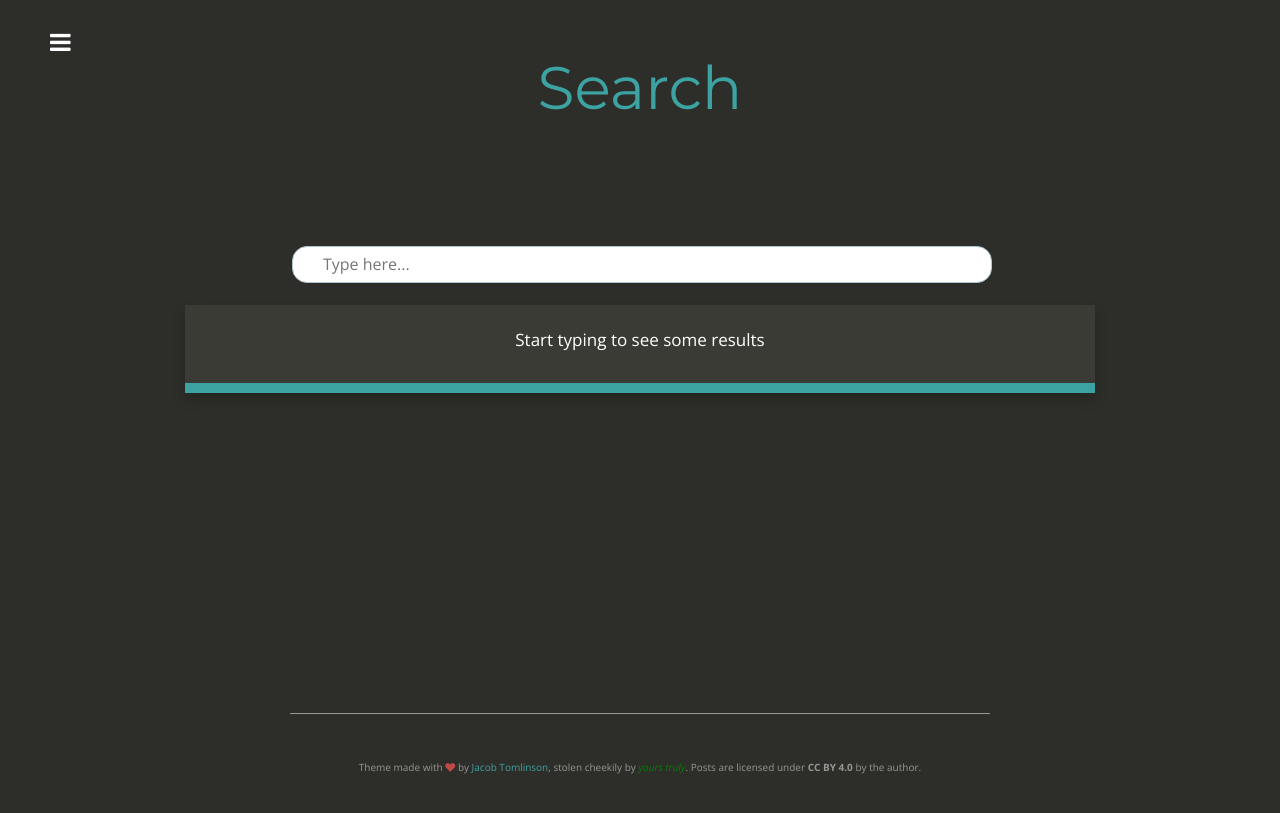
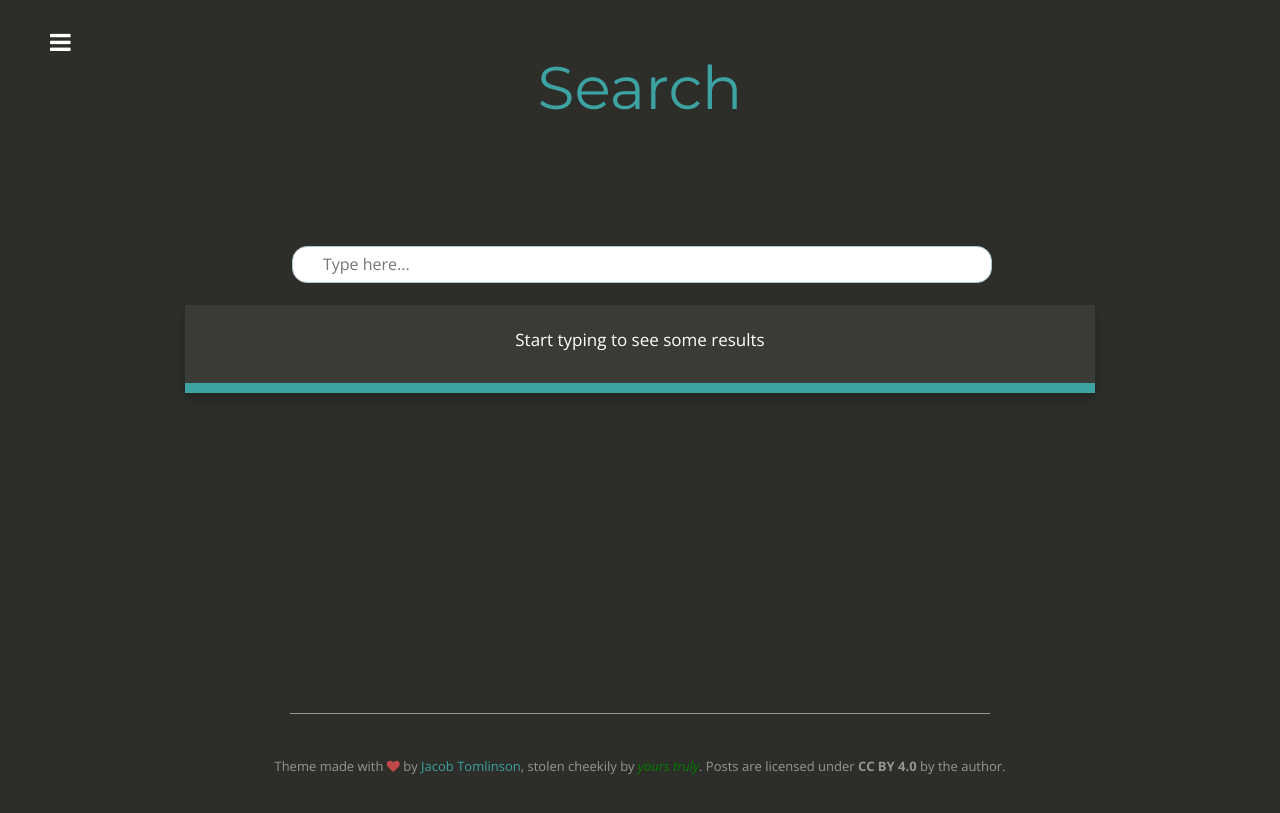
Before and after one commit to Owl-A/owl-a.github.io, a Jekyll site: the page built from search.html, in a window 1280 px wide. Shown: the top 813 px of the page. Built offline with Jekyll 4.4.1, drawn with Linux system fonts in a browser that asks for light colours; nearby versions of some CDN libraries.

Commit message:
back to sq one

```diff
--- a/_config.yml
+++ b/_config.yml
@@ -38,7 +38,7 @@
 facebook_link: https://www.facebook.com/chinmay.awale
 
 # Footer
-footer_left: "<font size=\"1pt\">Theme made with <i class=\"fa fa-heart\"></i> by <a href=\"https://twitter.com/_JacobTomlinson\">Jacob Tomlinson</a>, stolen cheekily by <font color=\"green\"><i>yours truly</i></font>. Posts are licensed under <b>CC BY 4.0</b> by the author.</font>"
+footer_left: "<font size=\"2pt\">Theme made with <i class=\"fa fa-heart\"></i> by <a href=\"https://twitter.com/_JacobTomlinson\">Jacob Tomlinson</a>, stolen cheekily by <font color=\"green\"><i>yours truly</i></font>. Posts are licensed under <b>CC BY 4.0</b> by the author.</font>"
 # footer_right: "<font size=\"2pt\">&lt;/&gt; theme on <a href=\"https://github.com/jacobtomlinson/carte-noire\">Github</a> &nbsp;<i class=\"fa fa-github-alt\"></i></font>"
 
 # Build settings
--- a/css/style.scss
+++ b/css/style.scss
@@ -41,6 +41,12 @@
 html {
 	height: 100%;
 	overflow-x: hidden;
+	@media (min-width: $screen-sm-min)  {
+			.dummy {
+			width: 130%;
+			margin-left: -15%;
+		}
+	}
 }
 
 body {
@@ -429,9 +435,8 @@
 	}
 
 	@media (min-width: $screen-md-min) {
-		// margin-left: -15px;
+		margin-left: -15px;
 		margin-right: -15px;
-		margin-left: -15%;
 
 		#search-container {
 			padding-bottom: 300px;
```
